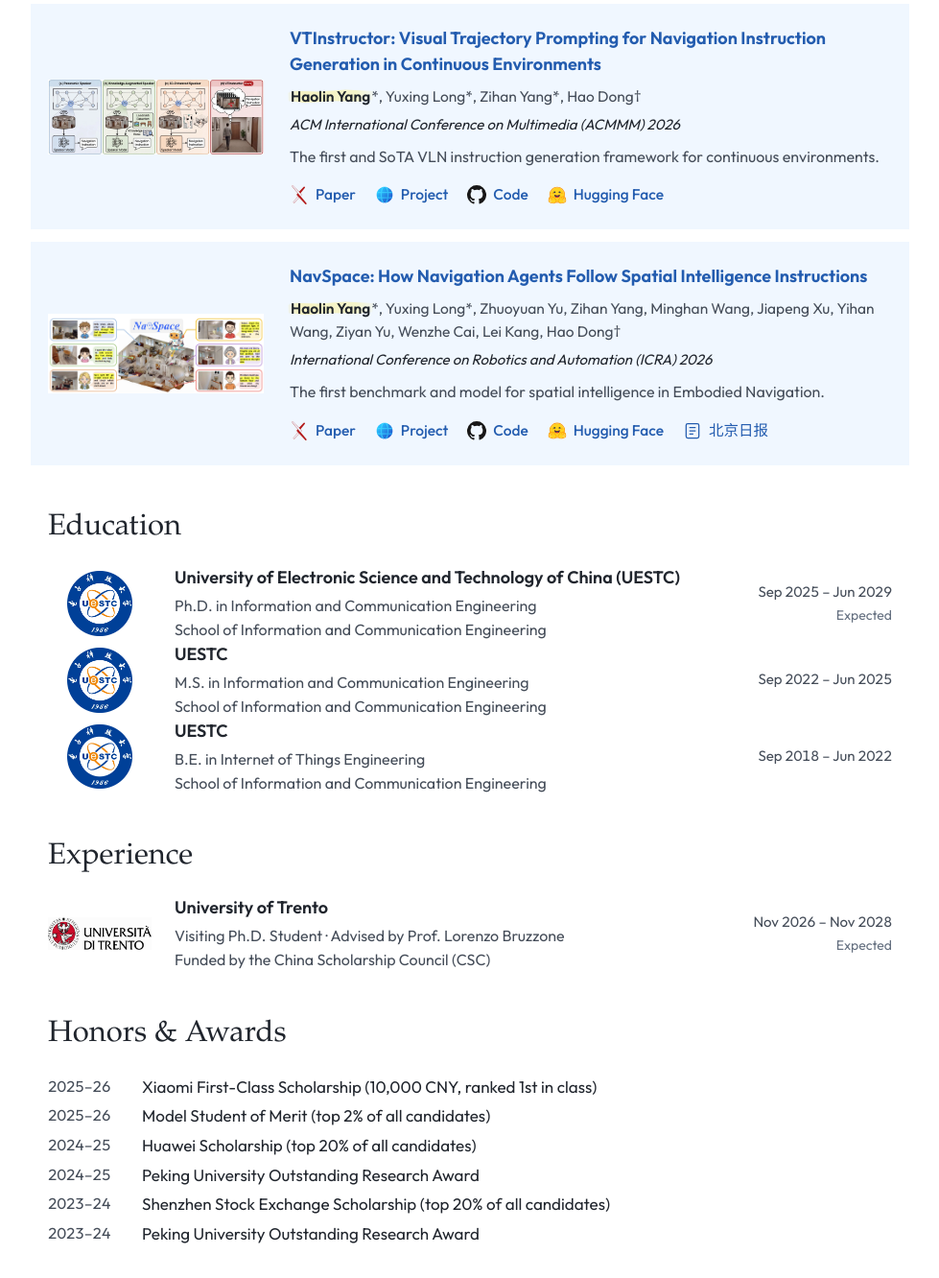
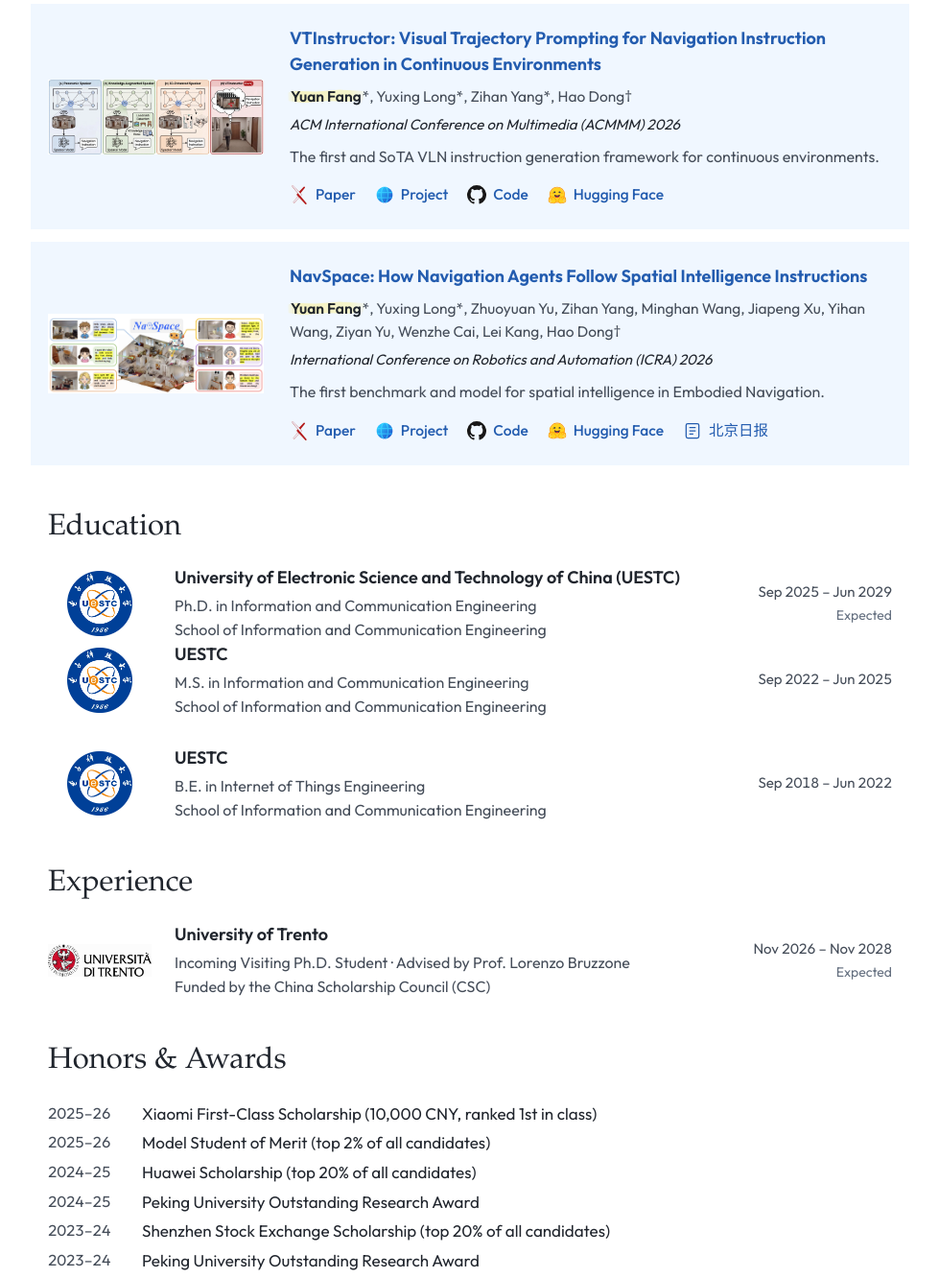
Before and after one commit to Ambitionfy/Ambitionfy.github.io, a plain HTML site: page index.html in a window 1280 px wide. Shown: the part 936-2268 px from the top of the page at 96% size, without its empty margins (150-1129 px from the left). Drawn offline with Linux system fonts and the light colour scheme.

Commit message:
Update files

```diff
--- a/index.html
+++ b/index.html
@@ -36,7 +36,7 @@
   <main class="page-shell">
     <section id="about" class="page-section profile" data-nav-section data-nav-label="About" tabindex="-1">
       <div class="profile-copy">
-        <h1 class="name">Haolin Yang <span class="name-divider" aria-hidden="true">/</span> <span class="chinese-name" lang="zh-CN">房源</span></h1>
+        <h1 class="name">Yuan Fang <span class="name-divider" aria-hidden="true">/</span> <span class="chinese-name" lang="zh-CN">房源</span></h1>
         <p class="profile-intro">
 Hi there! I am a second-year Ph.D. student at the School of Information and Communication Engineering, University of Electronic Science and Technology of China (UESTC), where I am fortunate to be advised by <strong>Prof. Yipeng Liu</strong> and receive guidance from <strong>Prof. Ce Zhu</strong> and <strong>Prof. Chong-Yung Chi</strong>.
 </p>
@@ -93,7 +93,7 @@ My research interests lie in <strong>hyperspectral imaging</strong> and <strong>
           <a class="paper-figure" href="assets/images/cypherturn.png" data-figure data-caption="CYPHERTURN — Single-turn queries versus conversational, chain-dependent sessions" aria-label="Enlarge the CYPHERTURN overview figure"><img src="assets/images/cypherturn.png" alt="CYPHERTURN compares isolated single-turn graph queries with conversational turns grounded in previous results" width="1603" height="1384" loading="lazy"></a>
           <div class="paper-content">
             <h3 class="papertitle" id="cypherturn-title">CYPHERTURN: A Multi-Turn Benchmark for Conversational Text-to-Cypher Evaluation and the Autonomy Divergence</h3>
-            <p class="authors">Yuzhe Zhang, Weijie Zhu, <span class="author-self">Haolin Yang</span>, Ziyun Zhang, Xianwei Xue, Mengke Chen, Qiutong Pan, Huaqian Cai†</p>
+            <p class="authors">Yuzhe Zhang, Weijie Zhu, <span class="author-self">Yuan Fang</span>, Ziyun Zhang, Xianwei Xue, Mengke Chen, Qiutong Pan, Huaqian Cai†</p>
             <p class="venue-full">Conference on Empirical Methods in Natural Language Processing (EMNLP) 2026</p>
             <p class="paper-description">A conversational Text-to-Cypher benchmark that evaluates cross-turn reasoning and error management under guided and autonomous agentic protocols.</p>
             <div class="paper-links-group">
@@ -106,7 +106,7 @@ My research interests lie in <strong>hyperspectral imaging</strong> and <strong>
           <a class="paper-figure" href="assets/images/vtinstructor-teaser.png" data-figure data-caption="VTInstructor — Visual Trajectory Prompting" aria-label="Enlarge the VTInstructor overview figure"><img src="assets/images/vtinstructor-teaser.webp" alt="Comparison of panoramic, knowledge-augmented, 3D-enhanced and visual trajectory instruction generation" width="1400" height="487" loading="lazy"></a>
           <div class="paper-content">
             <h3 class="papertitle" id="vti-title"><a href="https://tidalharley.github.io/VTInstructor/">VTInstructor: Visual Trajectory Prompting for Navigation Instruction Generation in Continuous Environments</a></h3>
-            <p class="authors"><span class="author-self">Haolin Yang</span>*, Yuxing Long*, Zihan Yang*, Hao Dong†</p>
+            <p class="authors"><span class="author-self">Yuan Fang</span>*, Yuxing Long*, Zihan Yang*, Hao Dong†</p>
             <p class="venue-full">ACM International Conference on Multimedia (ACMMM) 2026</p>
             <p class="paper-description">The first and SoTA VLN instruction generation framework for continuous environments.</p>
             <div class="paper-links-group">
@@ -122,7 +122,7 @@ My research interests lie in <strong>hyperspectral imaging</strong> and <strong>
           <a class="paper-figure" href="assets/images/appliance.png" data-figure data-caption="Scaling Manual-Grounded Appliance Manipulation" aria-label="Enlarge the appliance manipulation overview figure"><img src="assets/images/appliance.png" alt="Overview of manual-grounded appliance manipulation with data synthesis and unified planning" width="954" height="490" loading="lazy"></a>
           <div class="paper-content">
             <h3 class="papertitle" id="appliance-title">Scaling Manual-Grounded Appliance Manipulation with Data Synthesis and Unified Planning</h3>
-            <p class="authors">Yuxing Long, Lei Kang, Ziyan Yu, Yuzheng Gao, Bin Cheng, Jiyao Zhang, Xiaoqi Li, <span class="author-self">Haolin Yang</span>, Dongjiang Li, Hui Shen, Hao Dong†</p>
+            <p class="authors">Yuxing Long, Lei Kang, Ziyan Yu, Yuzheng Gao, Bin Cheng, Jiyao Zhang, Xiaoqi Li, <span class="author-self">Yuan Fang</span>, Dongjiang Li, Hui Shen, Hao Dong†</p>
             <p class="venue-full">ACM International Conference on Multimedia (ACMMM) 2026</p>
           </div>
         </article>
@@ -131,7 +131,7 @@ My research interests lie in <strong>hyperspectral imaging</strong> and <strong>
           <a class="paper-figure" href="assets/images/navspace.png" data-figure data-caption="NavSpace — Spatial Intelligence in Embodied Navigation" aria-label="Enlarge the NavSpace overview figure"><img src="assets/images/navspace.png" alt="NavSpace benchmark with egocentric observations, spatial instructions, and a 3D indoor scene" width="1038" height="384" loading="lazy"></a>
           <div class="paper-content">
             <h3 class="papertitle" id="navspace-title"><a href="https://navspace.github.io/">NavSpace: How Navigation Agents Follow Spatial Intelligence Instructions</a></h3>
-            <p class="authors"><span class="author-self">Haolin Yang</span>*, Yuxing Long*, Zhuoyuan Yu, Zihan Yang, Minghan Wang, Jiapeng Xu, Yihan Wang, Ziyan Yu, Wenzhe Cai, Lei Kang, Hao Dong†</p>
+            <p class="authors"><span class="author-self">Yuan Fang</span>*, Yuxing Long*, Zhuoyuan Yu, Zihan Yang, Minghan Wang, Jiapeng Xu, Yihan Wang, Ziyan Yu, Wenzhe Cai, Lei Kang, Hao Dong†</p>
             <p class="venue-full">International Conference on Robotics and Automation (ICRA) 2026</p>
             <p class="paper-description">The first benchmark and model for spatial intelligence in Embodied Navigation.</p>
             <div class="paper-links-group">
@@ -170,7 +170,7 @@ My research interests lie in <strong>hyperspectral imaging</strong> and <strong>
     </p>
   </div>
 
-  <div class="institution-row education-row">
+  <div class="institution-row education-row" style="margin-bottom: 28px;">
     <a class="institution-logo" href="https://www.uestc.edu.cn/" aria-label="University of Electronic Science and Technology of China">
       <img src="assets/images/uestc.webp" alt="UESTC emblem" width="68" height="68" loading="lazy">
     </a>
@@ -188,7 +188,7 @@ My research interests lie in <strong>hyperspectral imaging</strong> and <strong>
     </p>
   </div>
 
-  <div class="institution-row education-row">
+  <div class="institution-row education-row" style="margin-bottom: 28px;">
     <a class="institution-logo" href="https://www.uestc.edu.cn/" aria-label="University of Electronic Science and Technology of China">
       <img src="assets/images/uestc.webp" alt="UESTC emblem" width="68" height="68" loading="lazy">
     </a>
@@ -213,7 +213,7 @@ My research interests lie in <strong>hyperspectral imaging</strong> and <strong>
   </header>
 
   <div class="experience-list">
-    <div class="institution-row">
+    <div class="institution-row" style="margin-bottom: 28px;">
       <div class="institution-logo institution-logo--wide">
         <img src="assets/images/unitn.webp"
              alt="University of Trento"
@@ -226,7 +226,7 @@ My research interests lie in <strong>hyperspectral imaging</strong> and <strong>
         <h3>
           <a href="https://www.unitn.it/en/">University of Trento</a>
         </h3>
-        <p>Visiting Ph.D. Student · Advised by Prof. Lorenzo Bruzzone</p>
+        <p>Incoming Visiting Ph.D. Student · Advised by Prof. Lorenzo Bruzzone</p>
         <p class="muted">Funded by the China Scholarship Council (CSC)</p>
       </div>
 
```
